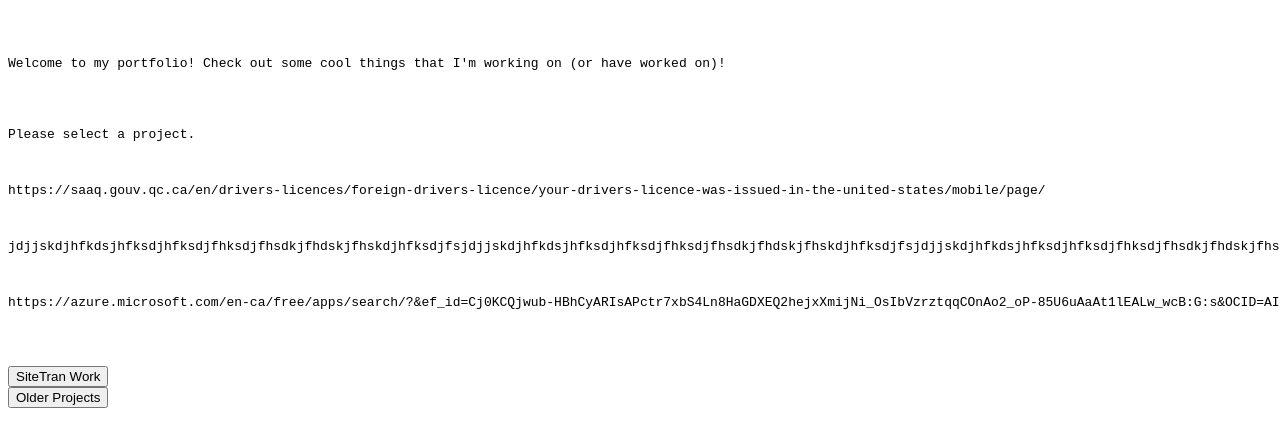
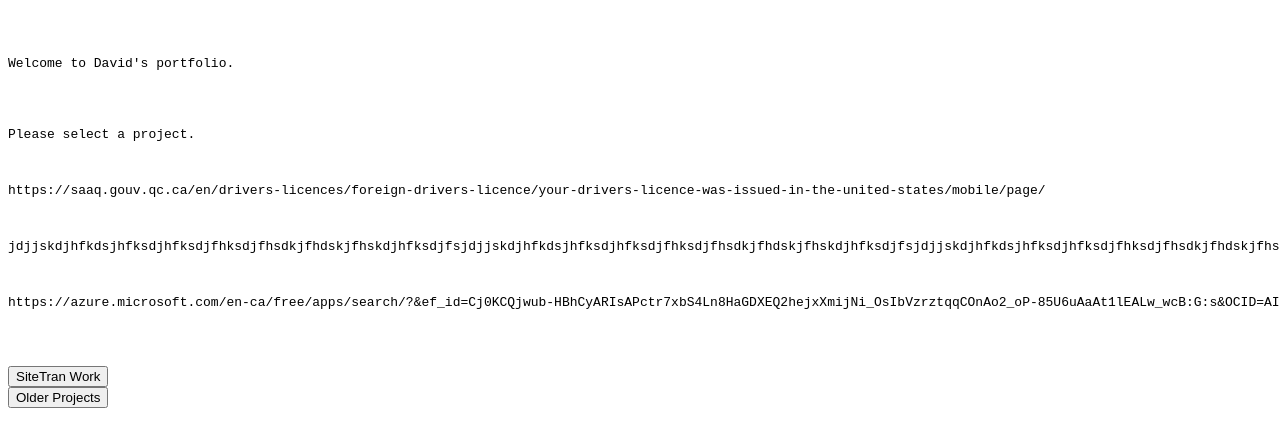
Before and after one commit to cadagong/UI-Related-Projects, a plain HTML site: page index.html in a window 1280 px wide. Shown: the top 446 px of the page. Drawn offline with Linux system fonts and the light colour scheme.

Commit message:
Changed greeting message

```diff
--- a/index.html
+++ b/index.html
@@ -9,7 +9,7 @@
   <body>
     <pre>
       <p>
-Welcome to my portfolio! Check out some cool things that I'm working on (or have worked on)!</p>
+Welcome to David's portfolio.</p>
 <p>
 Please select a project.
 </p>
```
